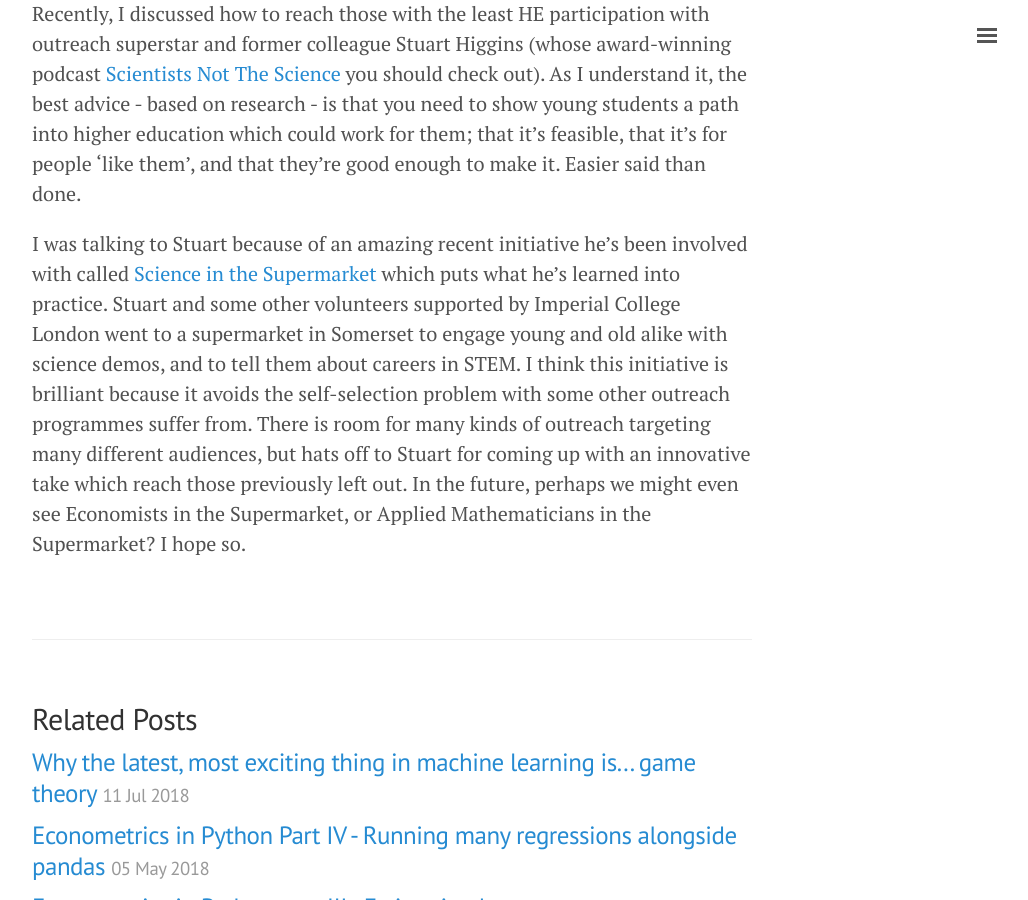
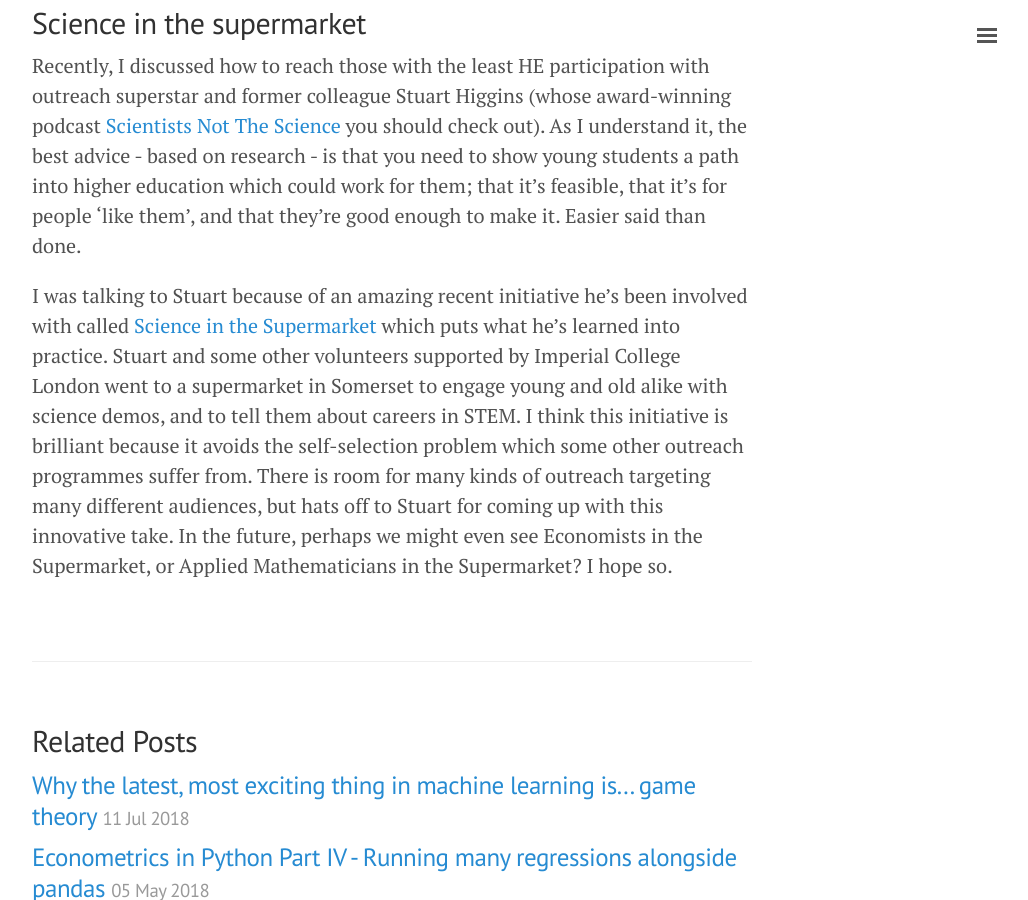
Before and after one commit to aeturrell/home, a Jekyll site: the page built from _posts/2018-08-18-left-out-of-HE.md, in a window 1280 px wide and 900 px high, scrolled down 2086 px. Shown: the whole window, without its empty margins (248-1276 px from the left). Built offline with Jekyll 4.4.1, drawn with Linux system fonts in a browser that asks for light colours.

Commit message:
Minor mistakes in words

````diff
--- a/_posts/2018-08-18-left-out-of-HE.md
+++ b/_posts/2018-08-18-left-out-of-HE.md
@@ -6,7 +6,7 @@
 Given my work in both the social sciences and STEM, I've become interested in what factors determine participation in higher education more broadly, what groups are left out, and what we might do about it.
 
 
-### Poverty means low participation
+## Poverty means low participation
 According to a [Social Mobility Commission](https://cdn.lkmco.org/wp-content/uploads/2016/12/Ethnicity-gender-and-social-mobility-Shaw-et-al.-2016.pdf) report from 2016, the most important determinant of whether someone goes to university at all or not is poverty, or, more precisely, whether someone receives free school meals. This applies across gender and ethnicity, though as the report notes "Disadvantaged young people from White British backgrounds are the least likely to access Higher Education".
 
 A lack of diversity in socio-economic background is perhaps less visible than other troubling aspects of participation (such as gender in STEM and economics). However, if diversity matters at all, then all dimensions of diversity matter.
@@ -21,11 +21,12 @@
 
 ---
 **Data on youth HE participation**
+
 The Office for Students provide [data](https://www.officeforstudents.org.uk/data-and-analysis/polar-participation-of-local-areas/polar4-data/) on the number of young people who particapte in HE by middle super output areas. These are quite small areas so I've aggregated to local authority districts using a mapping which comes from data on [households in poverty](https://www.ons.gov.uk/file?uri=/employmentandlabourmarket/peopleinwork/earningsandworkinghours/datasets/householdsinpovertyestimatesformiddlelayersuperoutputareasinenglandandwales201112/current/householdsinpoverty201112.xls). I plotted these data with ```folium``` using [maps from the ONS Open Geography portal](http://geoportal.statistics.gov.uk/datasets/local-authority-districts-december-2016-ultra-generalised-clipped-boundaries-in-the-uk-wgs84). Minor gripe: no geojson format was available, so I had to make my own from the shapefiles.
 
 ---
 
-### Science in the supermarket
+## Science in the supermarket
 Recently, I discussed how to reach those with the least HE participation with outreach superstar and former colleague Stuart Higgins (whose award-winning podcast [Scientists Not The Science](http://www.scinotsci.com/) you should check out). As I understand it, the best advice - based on research - is that you need to show young students a path into higher education which could work for them; that it's feasible, that it's for people 'like them', and that they're good enough to make it. Easier said than done.
 
-I was talking to Stuart because of an amazing recent initiative he's been involved with called [Science in the Supermarket](http://www.superscience.org.uk/) which puts what he's learned into practice. Stuart and some other volunteers supported by Imperial College London went to a supermarket in Somerset to engage young and old alike with science demos, and to tell them about careers in STEM. I think this  initiative is brilliant because it avoids the self-selection problem with some other outreach programmes suffer from. There is room for many kinds of outreach targeting many different audiences, but hats off to Stuart for coming up with an innovative take which reach those previously left out. In the future, perhaps we might even see Economists in the Supermarket, or Applied Mathematicians in the Supermarket? I hope so.
+I was talking to Stuart because of an amazing recent initiative he's been involved with called [Science in the Supermarket](http://www.superscience.org.uk/) which puts what he's learned into practice. Stuart and some other volunteers supported by Imperial College London went to a supermarket in Somerset to engage young and old alike with science demos, and to tell them about careers in STEM. I think this  initiative is brilliant because it avoids the self-selection problem which some other outreach programmes suffer from. There is room for many kinds of outreach targeting many different audiences, but hats off to Stuart for coming up with this innovative take. In the future, perhaps we might even see Economists in the Supermarket, or Applied Mathematicians in the Supermarket? I hope so.
````
